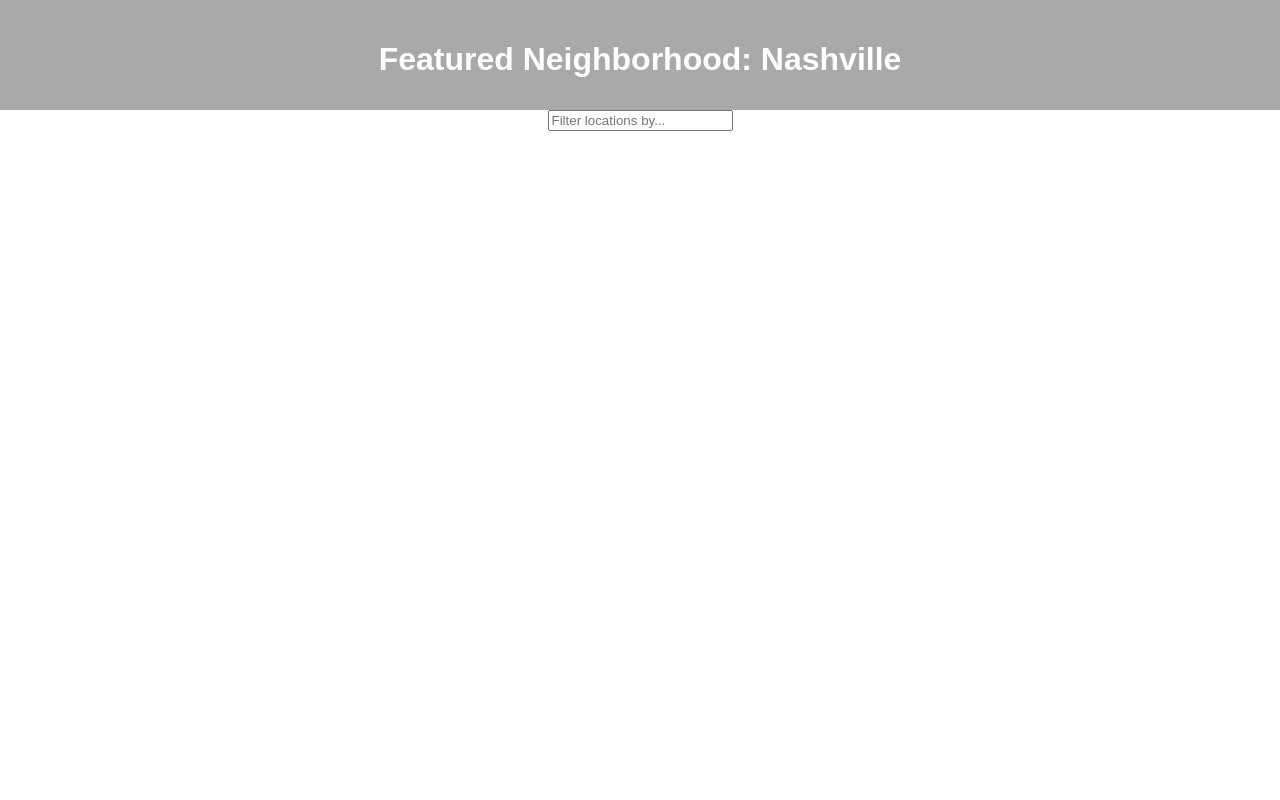
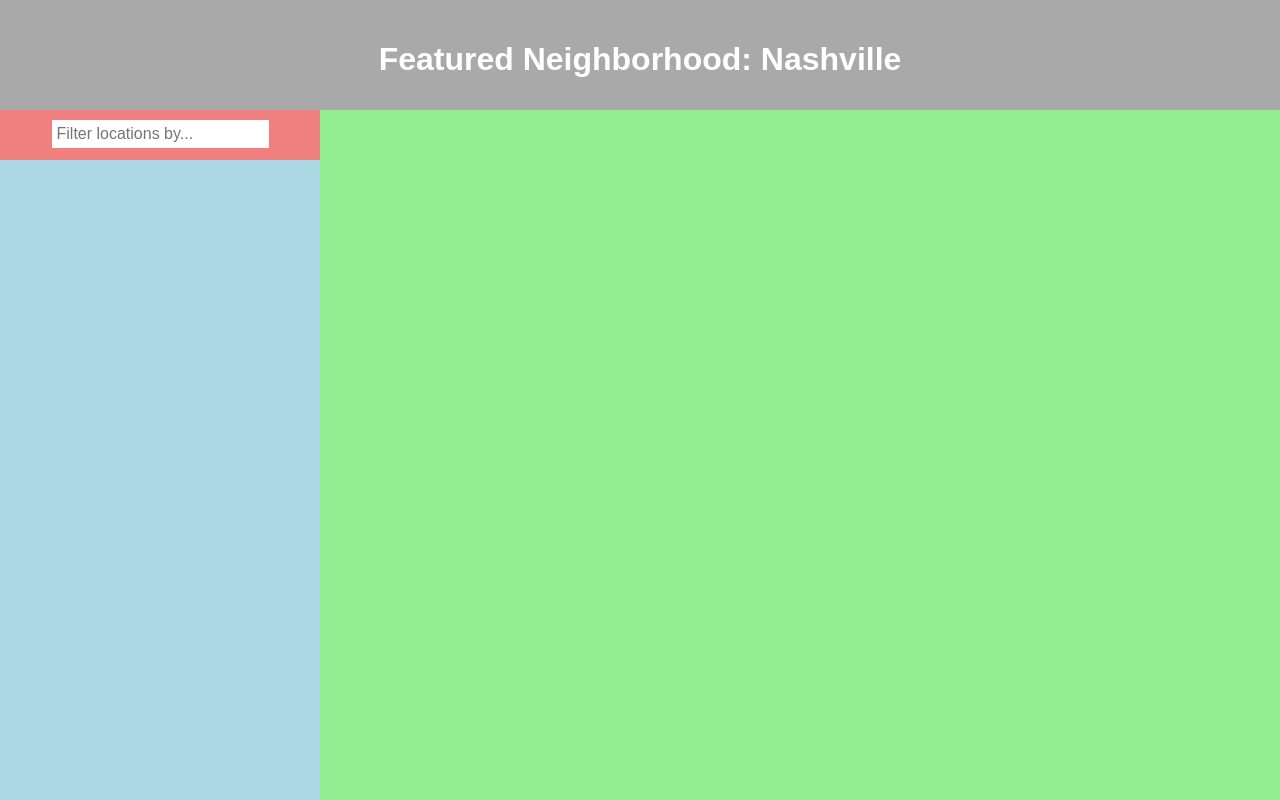
Before and after one commit to mauderica/fend-project-neighborhood-map-react, a React (Create React App) app in the folder my-neighborhood-map-app/: page / in a window 1280 px wide. Shown: the top 800 px of the page. Built offline with nearby package versions, Linux system fonts and the light colour scheme.

Commit message:
docs: set-up overall flexbox layout

```diff
--- a/my-neighborhood-map-app/src/App.css
+++ b/my-neighborhood-map-app/src/App.css
@@ -1,5 +1,6 @@
 .App {
   text-align: center;
+  width: 100%;
 }
 
 .App-header {
@@ -7,4 +8,44 @@
   height: 70px;
   padding: 20px;
   color: white;
+  width: 100%;
 }
+
+.container {
+  display: flex;
+  flex-wrap: wrap;
+}
+
+/* Sidebar Styles */
+
+.sidebar {
+  width: 25%;
+}
+
+.location-filter {
+  width: 100%;
+  background-color: lightcoral;
+  height: 30px;
+  padding: 10px;
+}
+
+.location-filter input {
+  font-size: 1em;
+  padding: 5px;
+  border: 0;
+}
+
+/* ListView Styles */
+
+.list-wrapper {
+  width: 100%;
+  background-color: lightblue;
+  height: 100vh;
+}
+
+/* MapContainer Styles */
+
+.map-wrapper {
+  width: 75%;
+  background-color: lightgreen;
+}
--- a/my-neighborhood-map-app/src/App.js
+++ b/my-neighborhood-map-app/src/App.js
@@ -1,5 +1,7 @@
 import React, { Component } from 'react';
 import './App.css';
+import ListView from './ListView';
+import MapContainer from './MapContainer';
 
 class App extends Component {
   state = {
@@ -12,15 +14,19 @@
 
   render() {
     return (
-      <div className="App">
+      <div className="App container">
         <header className="App-header">
           <h1>Featured Neighborhood: Nashville</h1>
         </header>
-        <div className="location-filter">
-          <input type="text" placeholder="Filter locations by..."
-            value={this.state.query}
-            onChange={(event) => this.updateQuery(event.target.value)} />
+        <div className="sidebar container">
+          <div className="location-filter">
+            <input type="text" placeholder="Filter locations by..."
+              value={this.state.query}
+              onChange={(event) => this.updateQuery(event.target.value)} />
+          </div>
+          <ListView />
         </div>
+        <MapContainer />
       </div>
     );
   }
--- /dev/null
+++ b/my-neighborhood-map-app/src/ListView.js
@@ -0,0 +1,13 @@
+import React, { Component } from 'react';
+
+class ListView extends Component {
+
+  render() {
+    return (
+      <div className="list-wrapper">
+      </div>
+    );
+  }
+}
+
+export default ListView;
--- /dev/null
+++ b/my-neighborhood-map-app/src/MapContainer.js
@@ -0,0 +1,13 @@
+import React, { Component } from 'react';
+
+class MapContainer extends Component {
+
+  render() {
+    return (
+      <div className="map-wrapper">
+      </div>
+    );
+  }
+}
+
+export default MapContainer;
```
